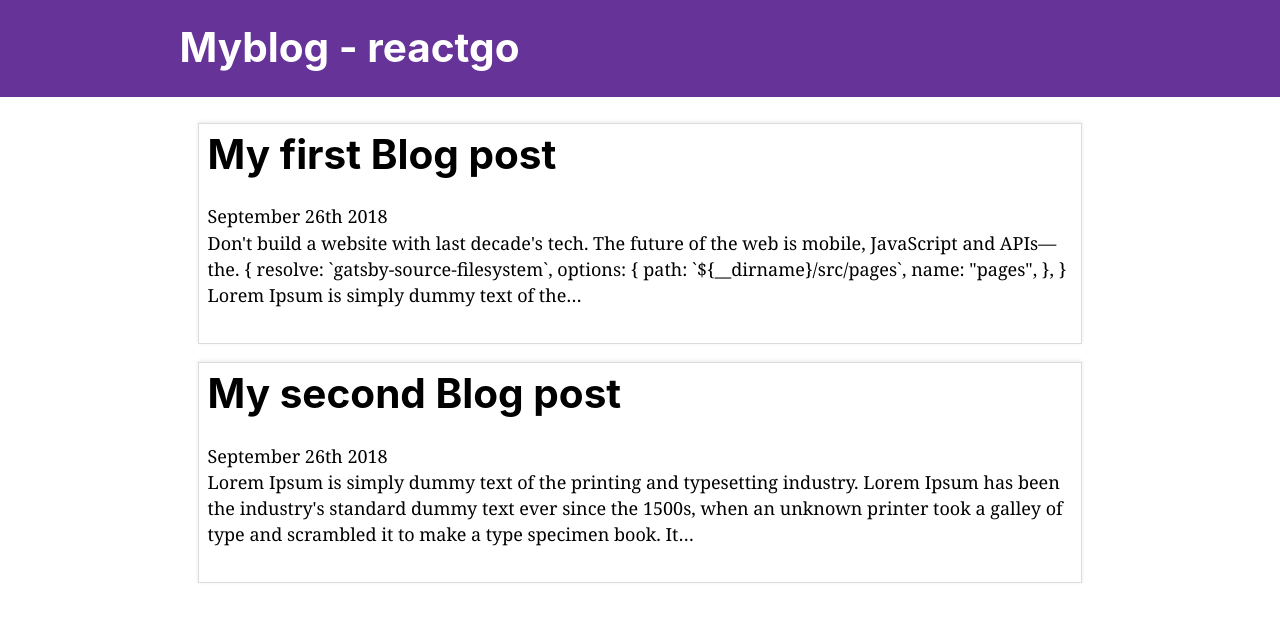
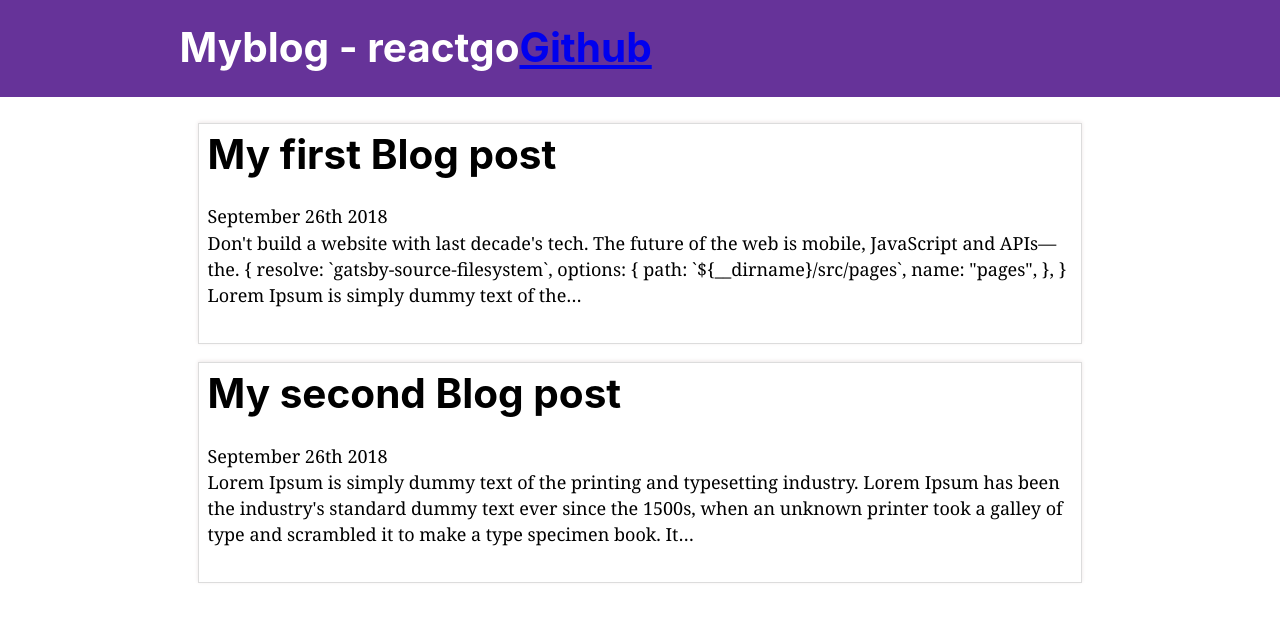
Before and after one commit to aomcloudenterprise/gatsbyblog-starter, a Gatsby site: page / in a window 1280 px wide. Built offline with nearby package versions, Linux system fonts and the light colour scheme; Gatsby itself is replaced by a stand-in of ours.

Commit message:
modified markdown

```diff
--- a/src/components/header.js
+++ b/src/components/header.js
@@ -25,6 +25,7 @@
         >
           {siteTitle}
         </Link>
+        <a href="https://github.com/saigowthamr/gatsbyblog-starter" title="github" >Github</a>
       </h1>
     </div>
   </div>
```
Also changed, not shown: README.md.
